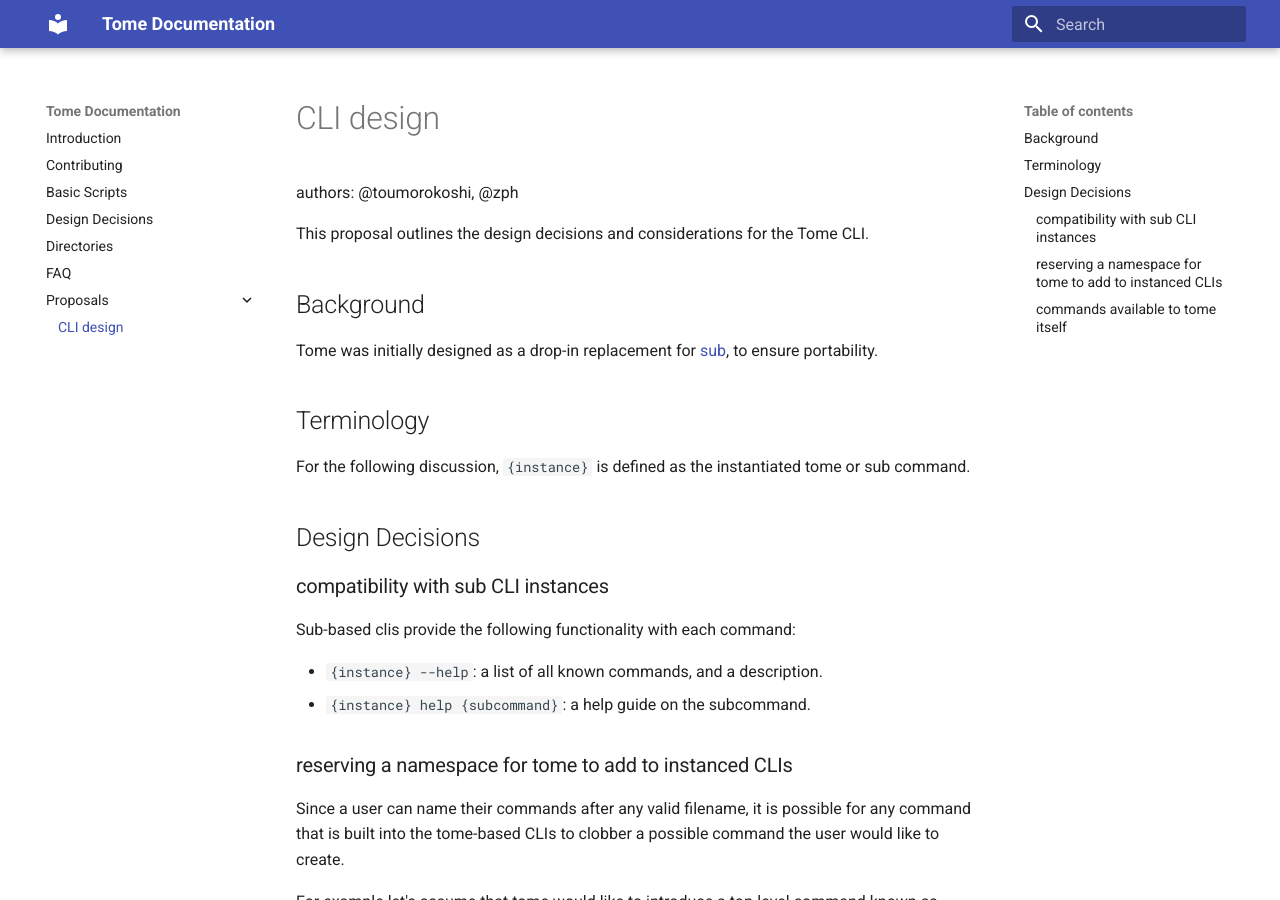
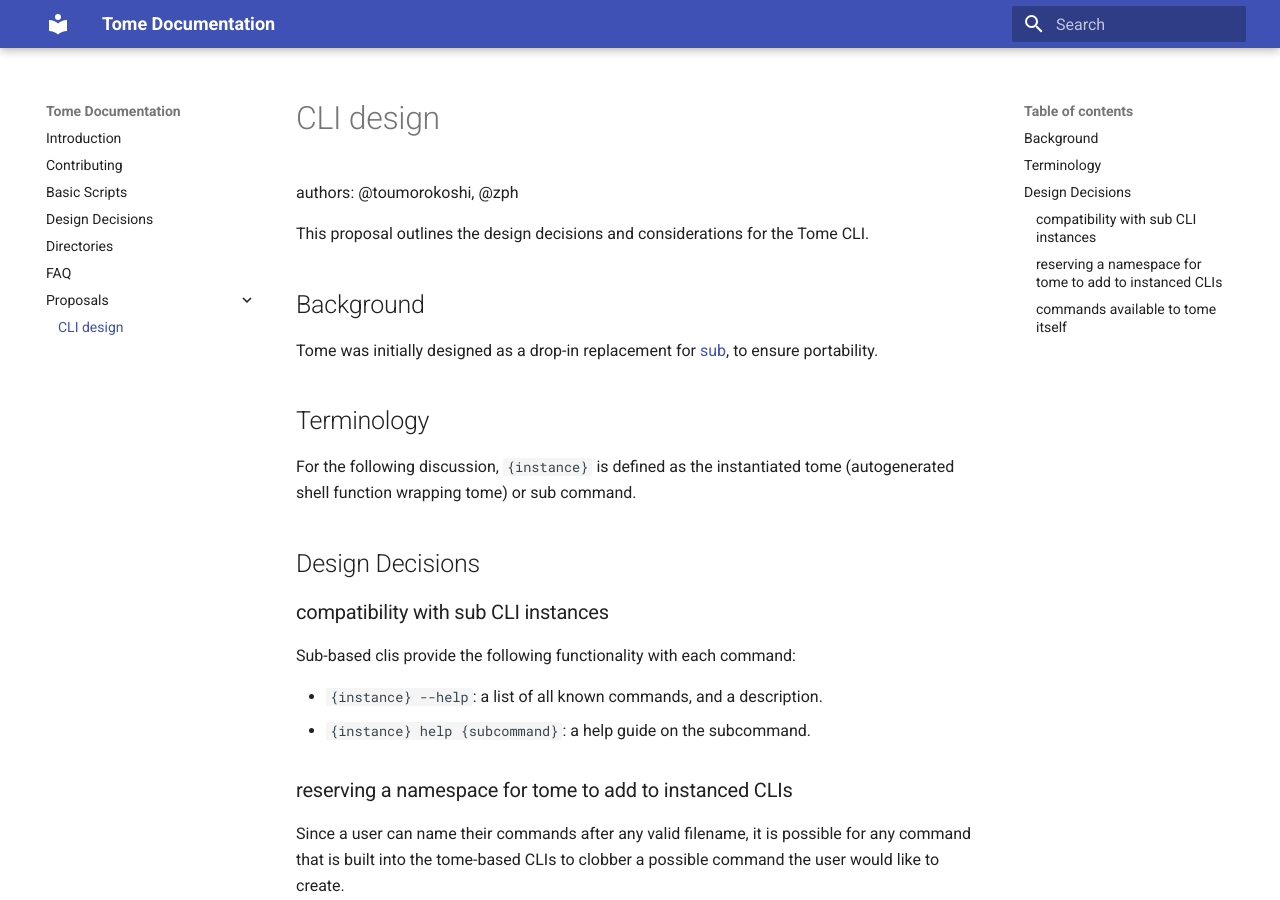
Before and after one commit to toumorokoshi/tome, an MkDocs documentation site: the page built from docs/proposals/0001-cli-design.md, in a window 1280 px wide and 900 px high. Built offline with MkDocs 1.6.1 and Material for MkDocs 9.7.7, drawn with Linux system fonts in a browser that asks for light colours.

Commit message:
Update docs/proposals/0001-cli-design.md
taking suggestions.

Co-authored-by: Zander Hill <zander@xargs.io>

```diff
--- a/docs/proposals/0001-cli-design.md
+++ b/docs/proposals/0001-cli-design.md
@@ -11,7 +11,7 @@
 
 ## Terminology
 
-For the following discussion, `{instance}` is defined as the instantiated tome or sub command.
+For the following discussion, `{instance}` is defined as the instantiated tome (autogenerated shell function wrapping tome) or sub command.
 
 ## Design Decisions
 
```
